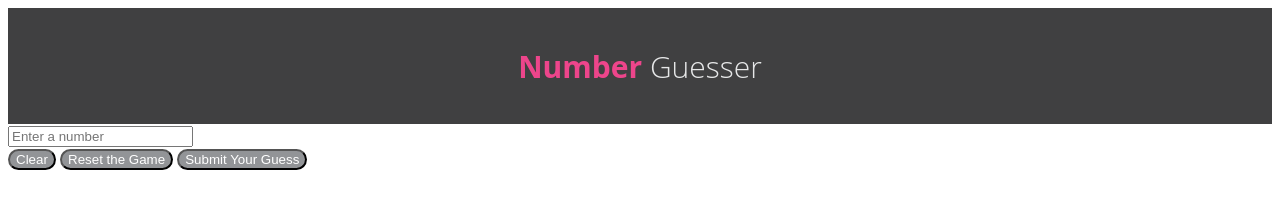
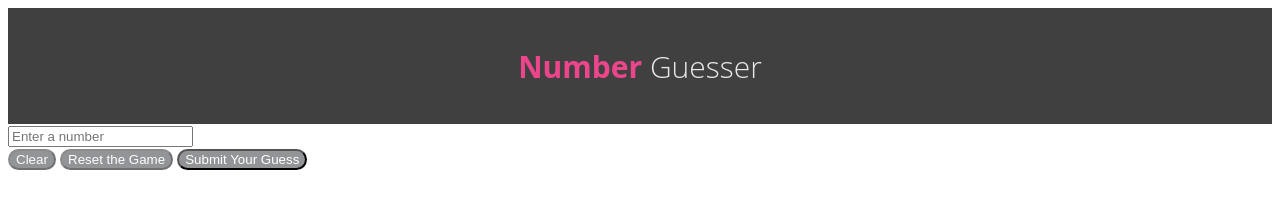
Before and after one commit to tmaria17/number_guesser, a plain HTML site: page index.html in a window 1280 px wide. Drawn offline with Linux system fonts and the light colour scheme.

Commit message:
Add disable default to buttons.

```diff
--- a/index.html
+++ b/index.html
@@ -15,12 +15,10 @@
       <input class="guess-input" id="guess-number" type="text" placeholder= "Enter a number"></input>
     </div>
     <div class = "buttons-div">
-      <button class = "buttons" id = "reset-button" onclick="clearForm()"> Clear</button>
-      <button class = "buttons" id = "reset-game-button" onclick="resetGame()">Reset the Game</button>
+      <button class = "buttons disabled" id = "reset-button" onclick="clearForm()" disabled> Clear</button>
+      <button class = "buttons disabled" id = "reset-game-button" onclick="resetGame()" disabled>Reset the Game</button>
       <button class = "buttons" id = "guess-button" onclick="checkGuess()">Submit Your Guess</button>
     </div>
-
-
     <p id= "message"></p>
 
   </body>
```
